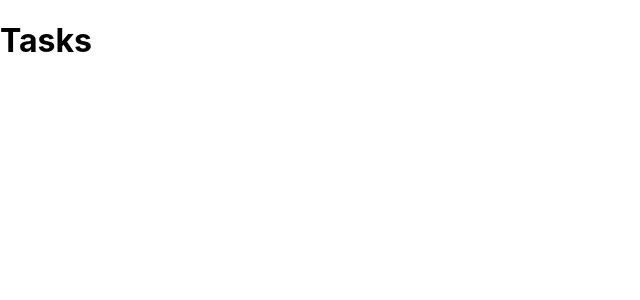
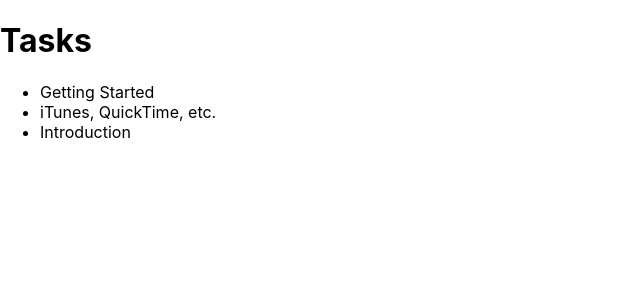
Before and after one commit to daniellequevedo/project-manager, a React (Create React App) app: page / in a window 1280 px wide. Shown: the top 300 px of the page, without its empty margins (0-640 px from the left). Built offline with nearby package versions, Linux system fonts and the light colour scheme.

Commit message:
added a data file

```diff
--- a/src/containers/TasksPage.js
+++ b/src/containers/TasksPage.js
@@ -1,8 +1,16 @@
 import React from 'react';
+import data from '../data/data';
 
 function TasksPage() {
     return (
-        <h1>Tasks</h1>
+        <React.Fragment>
+            <h1>Tasks</h1>
+            <ul>
+                {data.map( (task) => {
+                    return <li>{task}</li>
+                })}
+            </ul>
+        </React.Fragment>
     );
 }
 
--- /dev/null
+++ b/src/data/data.js
@@ -0,0 +1,7 @@
+let data = [
+    "Getting Started",
+    "iTunes, QuickTime, etc.",
+    "Introduction"
+];
+
+export default data;
```
